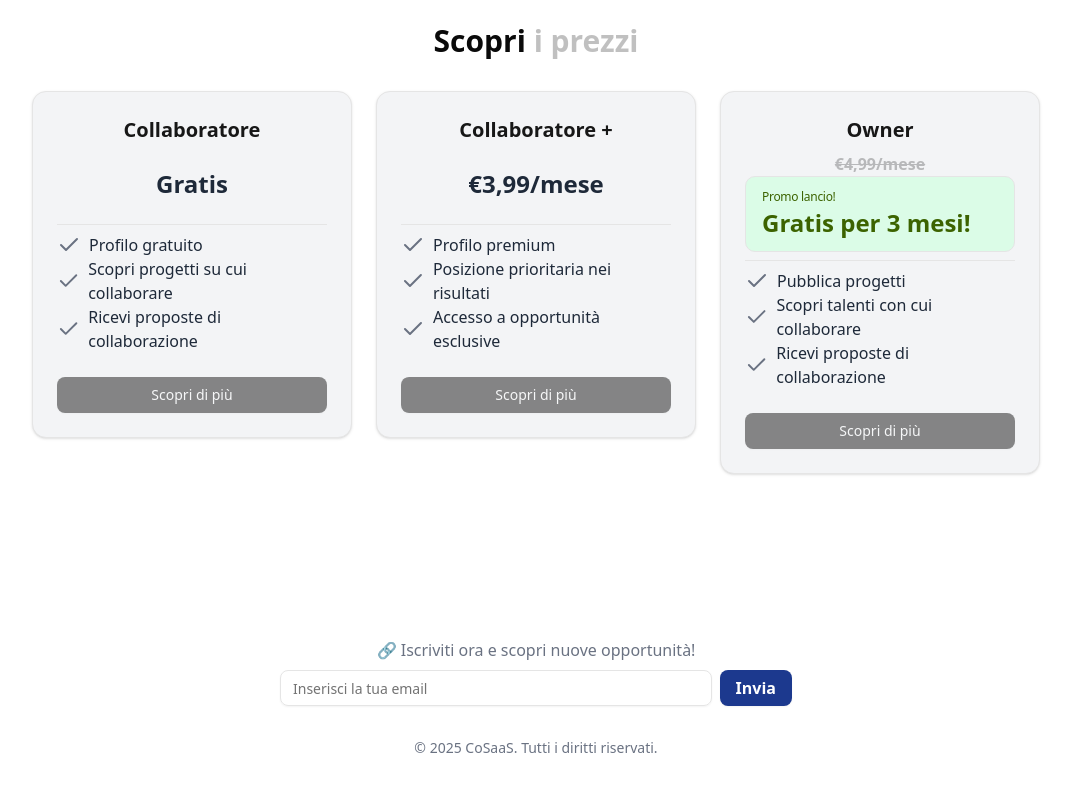
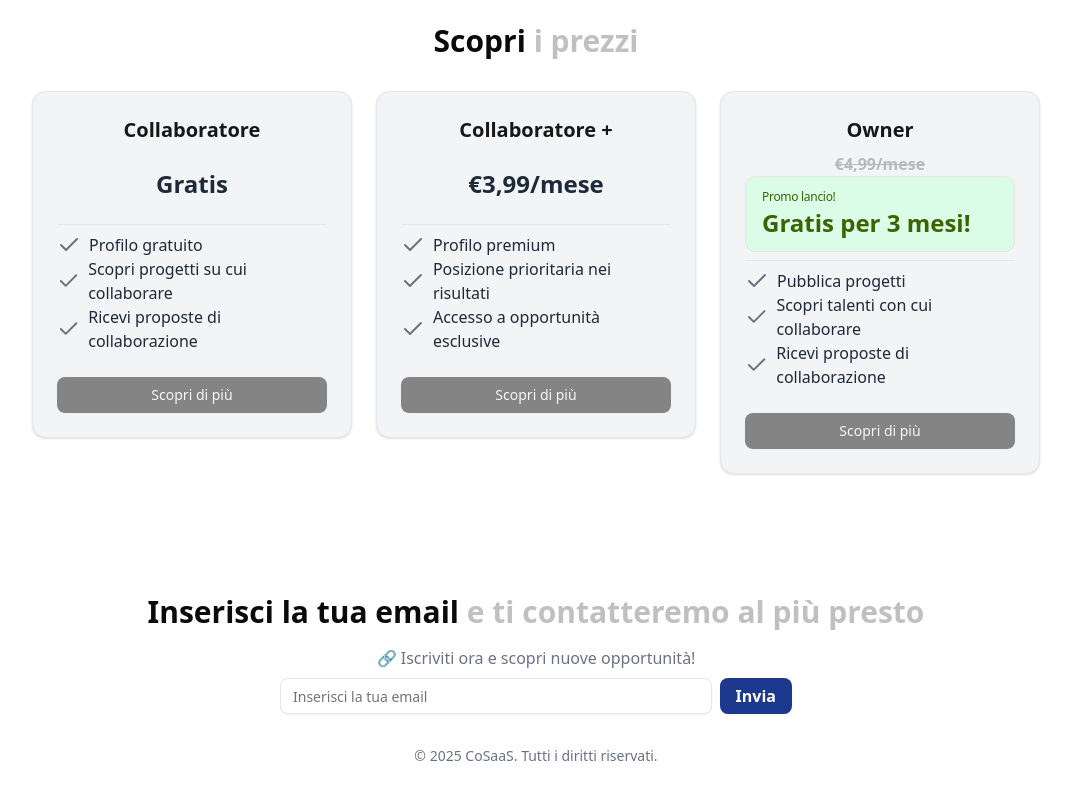
Before and after one commit to co-saas/co-saas.github.io, a Next.js app: page / in a window 1280 px wide. Shown: the part 1015-1815 px from the top of the page, without its empty margins (104-1175 px from the left). Built offline with nearby package versions, Linux system fonts and the light colour scheme.

Commit message:
updated footer header

```diff
--- a/components/Footer.tsx
+++ b/components/Footer.tsx
@@ -1,10 +1,11 @@
 // components/Footer.tsx
 import EmailForm from "./EmailForm";
+import SectionTitle from "@/components/reusable/SectionTitle";
 
 export default function Footer() {
   return (
     <footer className="text-center py-10">
-      <h2 className="text-xl font-bold text-white">Resta aggiornato su CoSaaS</h2>
+      <SectionTitle primaryText="Inserisci la tua email" secondaryText="e ti contatteremo al più presto"/>
       <div className="mt-4 flex justify-center">
         <EmailForm />
       </div>
```
